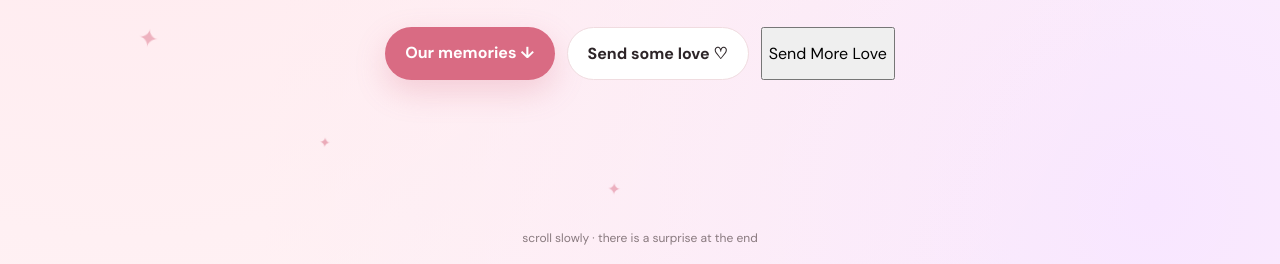
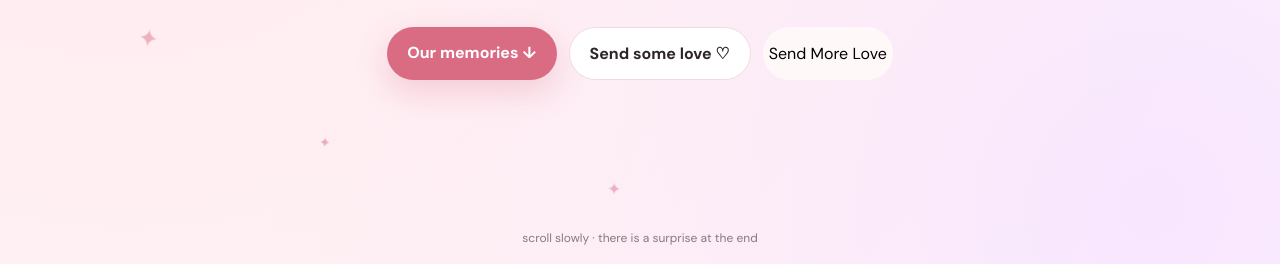
Before and after one commit to tchinkiat/birthday, a plain HTML site: page index.html in a window 1280 px wide. Shown: the part 536-800 px from the top of the page. Drawn offline with nearby package versions, Linux system fonts and the light colour scheme; a web font is replaced by a local one.

Commit message:
Update index.html

```diff
--- a/index.html
+++ b/index.html
@@ -101,6 +101,11 @@
     flex-wrap: wrap;
     gap: 12px;
     margin-top: 30px;
+  }
+  #loveButton{
+    border-radius: 26px;
+    background-color: #fff8f9;
+    border: 1px;
   }
   .btn {
     border: 0;
```
